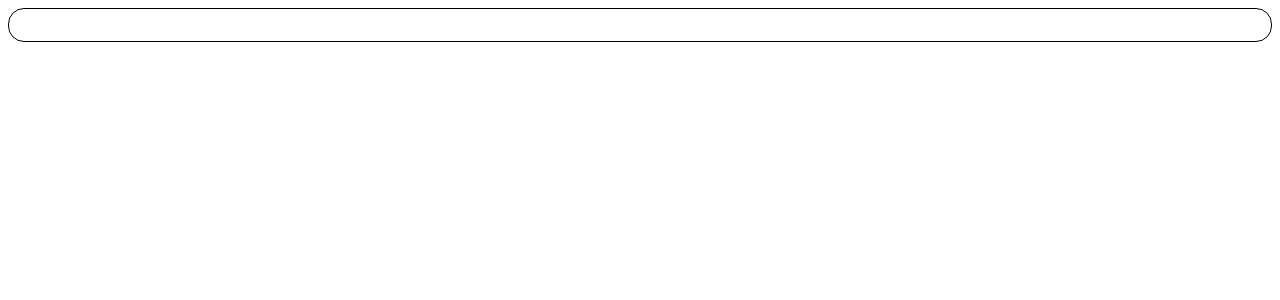
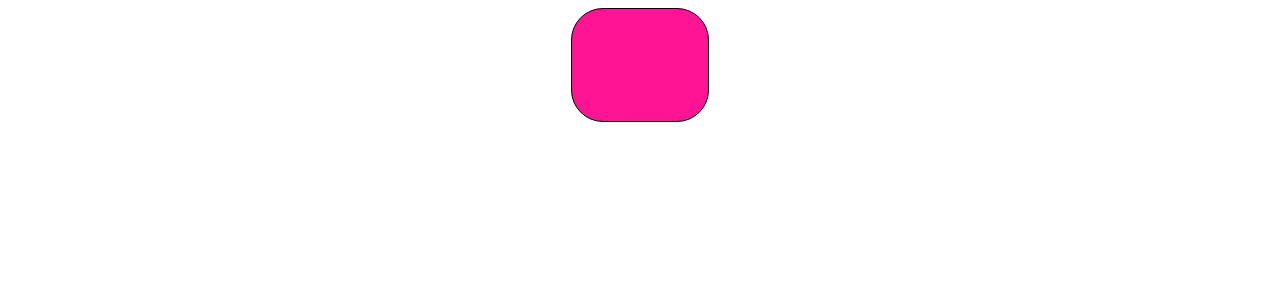
Before and after one commit to thural/Memory-Card, a React app: page / in a window 1280 px wide. Shown: the top 300 px of the page. Built offline with nearby package versions, Linux system fonts and the light colour scheme.

Commit message:
built flexible grid layout for CardBoard

```diff
--- a/src/components/Card/Card.js
+++ b/src/components/Card/Card.js
@@ -3,17 +3,18 @@ import { createUseStyles } from "react-jss";
 
 const useStyles = createUseStyles({
   wrapper: {
-    width:'128px',
-    height:'150px',
+    width:'clamp(128px,15vw,384px)',
     border: 'black solid 1px',
     borderRadius: '16px',
     display: 'flex',
     justifyContent: 'center',
     alignItems: 'center',
     flexWrap: 'wrap',
+    backgroundColor: 'white',
     '& img':{
       maxWidth: '100%',
-      maxHeight: '100%'
+      maxHeight: '100%',
+      borderRadius: '16px'
     },
     '& .text': {
       borderTop: '1px solid black',
--- a/src/components/CardBoard/CardBoard.js
+++ b/src/components/CardBoard/CardBoard.js
@@ -4,14 +4,18 @@ import Card from "../Card/Card";
 
 const useStyles = createUseStyles({
   wrapper: {
-    diplay: 'grid',
-    gridTemplateColumns: 'repeat(3, minmax(128px, 150px))',
-    gridTemplateRows: 'repeat(auto-fill, auto)',
-    gap: '16px',
+    width: 'fit-content',
     margin:'auto',
-    padding:'16px',
+    backgroundColor: 'deeppink',
+    display: 'grid',
+    gridTemplateColumns: 'repeat(4, 1fr)',
+    gridTemplateRows: 'repeat(3, 1fr)',
+    gap: '24px',
+    justifyContent: 'center',
+    justifyItems: 'center',
+    padding:'32px',
     border: 'black solid 1px',
-    borderRadius: '16px',
+    borderRadius: '32px',
 
   }
 })
```
